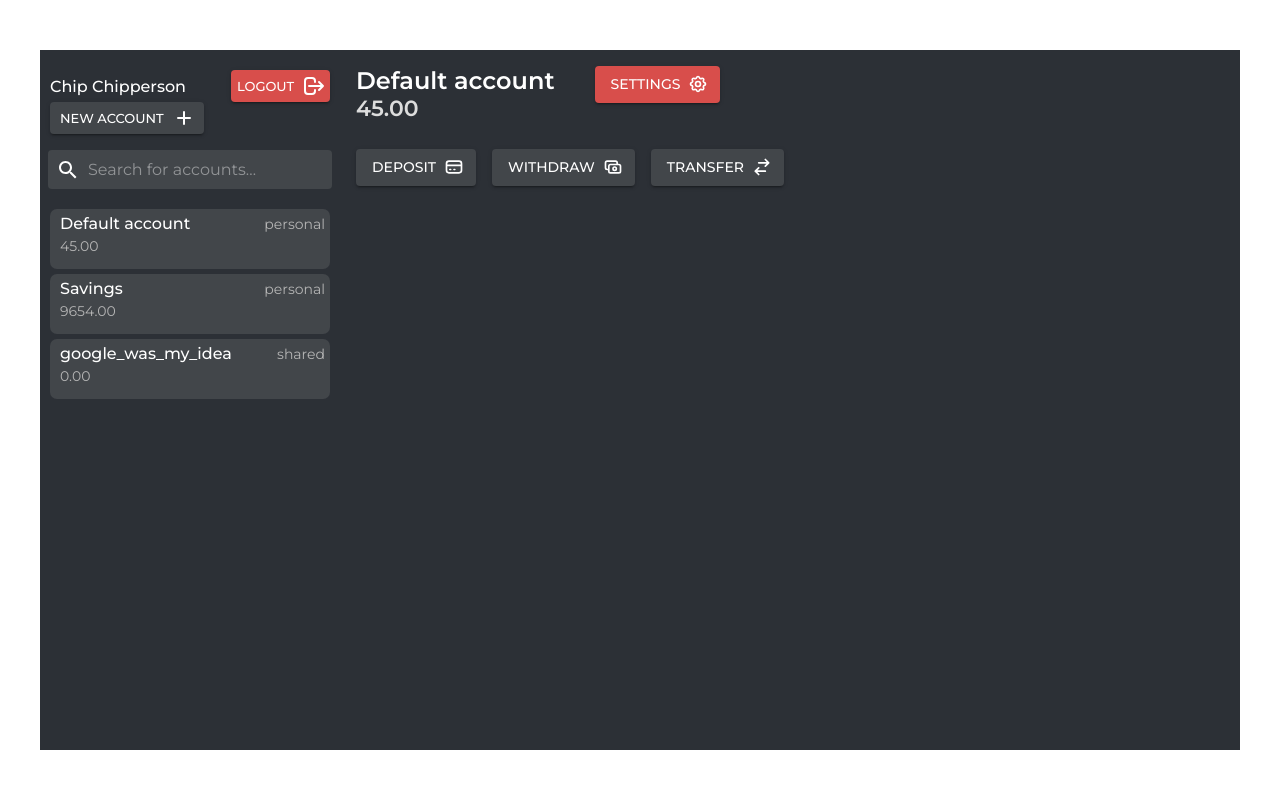
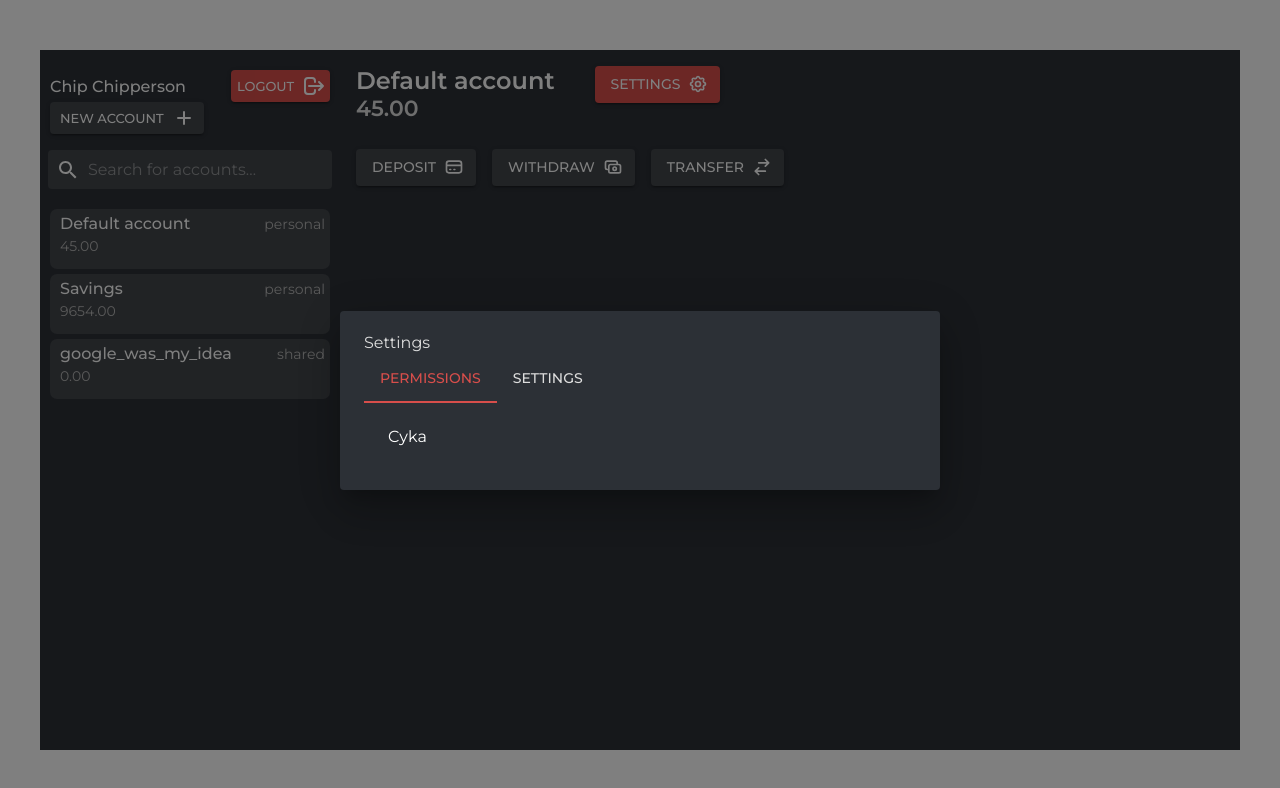
Before and after one commit to derletzteritter/ei-banking, a React (Create React App) app in the folder web/: page / in a window 1280 px wide. Both pictures are taken after a click on the button "SETTINGS". Shown: the top 788 px of the page. Built offline with nearby package versions, Linux system fonts and the light colour scheme; no server answers.

Commit message:
feat: settings stuff

```diff
--- a/web/package.json
+++ b/web/package.json
@@ -7,6 +7,7 @@
     "@emotion/react": "^11.8.1",
     "@emotion/styled": "^11.8.1",
     "@mui/icons-material": "^5.4.4",
+    "@mui/lab": "^5.0.0-alpha.73",
     "@mui/material": "^5.4.4",
     "@testing-library/jest-dom": "^5.16.1",
     "@testing-library/react": "^12.1.2",
--- a/web/src/features/Details/AccountDetails.tsx
+++ b/web/src/features/Details/AccountDetails.tsx
@@ -4,11 +4,12 @@ import { useActiveAccountValue } from "../Accounts/state/accounts.state";
 import { AccountBalance, AccountName } from "./styles/Details.styles";
 import { detailsIcons } from "../../icons/svgProvider";
 import DepositModal from "./components/DepositModal";
-import { useDepositModal, useWithdrawModal, useTransferModal } from "./state/modal.state";
+import { useDepositModal, useWithdrawModal, useTransferModal, useSettingsModal } from "./state/modal.state";
 import { useAccountsApi } from "../Accounts/hooks/useAccountsApi";
 import WithdrawModal from "./components/WithdrawModal";
 import { Account } from "../../types/account";
 import TransferModal from "./components/TransferModal";
+import SettingsModal from './components/Settings/SettingsModal';
 
 const AccountDetails: React.FC = () => {
 	const activeAccount = useActiveAccountValue();
@@ -16,6 +17,7 @@ const AccountDetails: React.FC = () => {
 	const [withdrawModal, setWithdrawModal] = useWithdrawModal();
 	const { depositMoney, withdrawMoney, transferMoney } = useAccountsApi()
   const [transferModal, setTransferModal] = useTransferModal();
+  const [settingsModal, setSettingsModal] = useSettingsModal();
 
 	if (!activeAccount) {
 		return <CircularProgress/>
@@ -45,6 +47,14 @@ const AccountDetails: React.FC = () => {
     setTransferModal(true);
   }
 
+	const closeSettingsModal = () => {
+    setSettingsModal(false);
+  }
+
+	const openSettingsModal = () => {
+    setSettingsModal(true);
+  }
+
 	const handleDepositModal = (amount: string) => {
 		depositMoney(activeAccount, amount);
 		closeDepositModal();
@@ -62,9 +72,22 @@ const AccountDetails: React.FC = () => {
 
 	return (
 		<Box ml={2}>
-			<WithdrawModal open={withdrawModal} onClose={closeWithdrawModal} confirmWithdraw={handleWithdrawModal} />
-			<DepositModal open={depositModal} onClose={closeDepositModal} confirmDeposit={handleDepositModal} />
-			<TransferModal open={transferModal} onClose={closeTransferModal} confirmTransfer={handleTransferModal} />
+			<WithdrawModal
+        open={withdrawModal}
+        onClose={closeWithdrawModal}
+        confirmWithdraw={handleWithdrawModal}
+      />
+			<DepositModal
+        open={depositModal}
+        onClose={closeDepositModal}
+        confirmDeposit={handleDepositModal}
+      />
+			<TransferModal
+        open={transferModal}
+        onClose={closeTransferModal}
+        confirmTransfer={handleTransferModal}
+      />
+      <SettingsModal open={settingsModal} onClose={closeSettingsModal} />
 			<Box mt={2}>
 				<Stack direction="row" spacing={5}>
 					<Box>
@@ -72,7 +95,13 @@ const AccountDetails: React.FC = () => {
 						<AccountBalance>{activeAccount.balance}</AccountBalance>
 					</Box>
 					<Box>
-						<Button endIcon={detailsIcons.cog} variant="contained">Settings</Button>
+						<Button
+              onClick={openSettingsModal}
+              endIcon={detailsIcons.cog}
+              variant="contained"
+            >
+              Settings
+            </Button>
 					</Box>
 				</Stack>
 				<Stack mt={3.4} direction="row" spacing={2}>
--- /dev/null
+++ b/web/src/features/Details/components/Settings/SettingsModal.tsx
@@ -0,0 +1,37 @@
+import React, { useState } from 'react';
+import { Dialog, DialogContent, DialogContentText, Tab } from "@mui/material";
+import { TabList, TabPanel, TabContext } from '@mui/lab'
+
+interface SettingsModalProps {
+	open: boolean;
+	onClose: () => void;
+}
+
+const SettingsModal: React.FC<SettingsModalProps> = ({ open, onClose }) => {
+  const [tabValue, setTabValue] = useState('1');
+  const handleTabChange = (e: React.SyntheticEvent, newValue: string) => {
+    setTabValue(newValue);
+  }
+
+	return (
+		<Dialog open={open} onClose={onClose} maxWidth="sm" fullWidth={true}>
+      <TabContext value={tabValue}>
+        <DialogContent>
+          <DialogContentText>Settings</DialogContentText>
+          <TabList onChange={handleTabChange}>
+            <Tab label="Permissions" value="1"/>
+            <Tab label="Settings" value="2"/>
+          </TabList>
+          <TabPanel value="1">
+            Cyka
+          </TabPanel>
+          <TabPanel value="2">
+            Blayt
+          </TabPanel>
+        </DialogContent>
+      </TabContext>
+		</Dialog>
+	)
+}
+
+export default SettingsModal;
--- a/web/src/features/Details/state/modal.state.ts
+++ b/web/src/features/Details/state/modal.state.ts
@@ -15,6 +15,11 @@ export const transferModal = atom<boolean>({
 	default: false
 })
 
+export const settingsModal = atom<boolean>({
+	key: 'detailsSettingsModal',
+	default: false
+})
+
 export const useDepositModal = () => useRecoilState(depositModal)
 export const useSetDepositModal = () => useSetRecoilState(depositModal)
 
@@ -23,3 +28,6 @@ export const useSetWithdrawModal = () => useSetRecoilState(withdrawModal)
 
 export const useTransferModal = () => useRecoilState(transferModal)
 export const useSetTransferModal = () => useSetRecoilState(transferModal)
+
+export const useSettingsModal = () => useRecoilState(settingsModal)
+export const useSetSettingsModal = () => useSetRecoilState(settingsModal)
```
Also changed, not shown: 1 other file (tests, documents, lock files or other folders).
